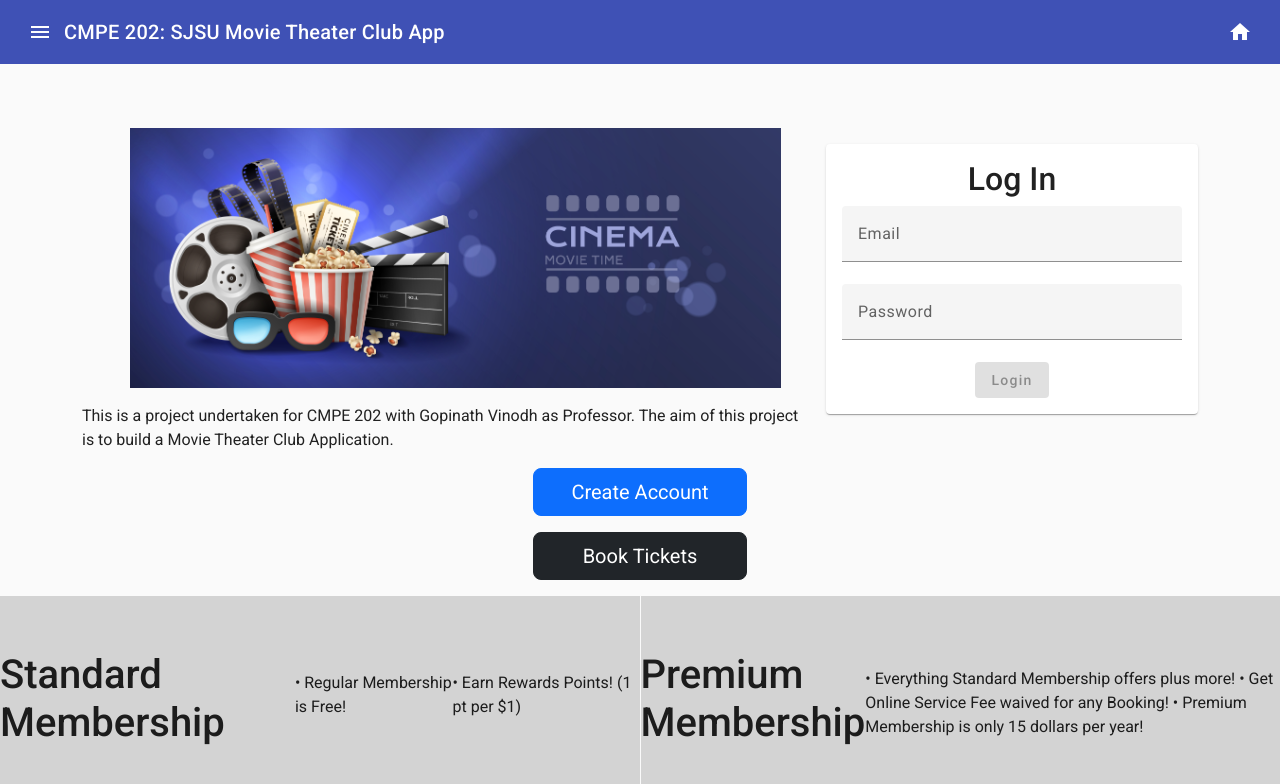
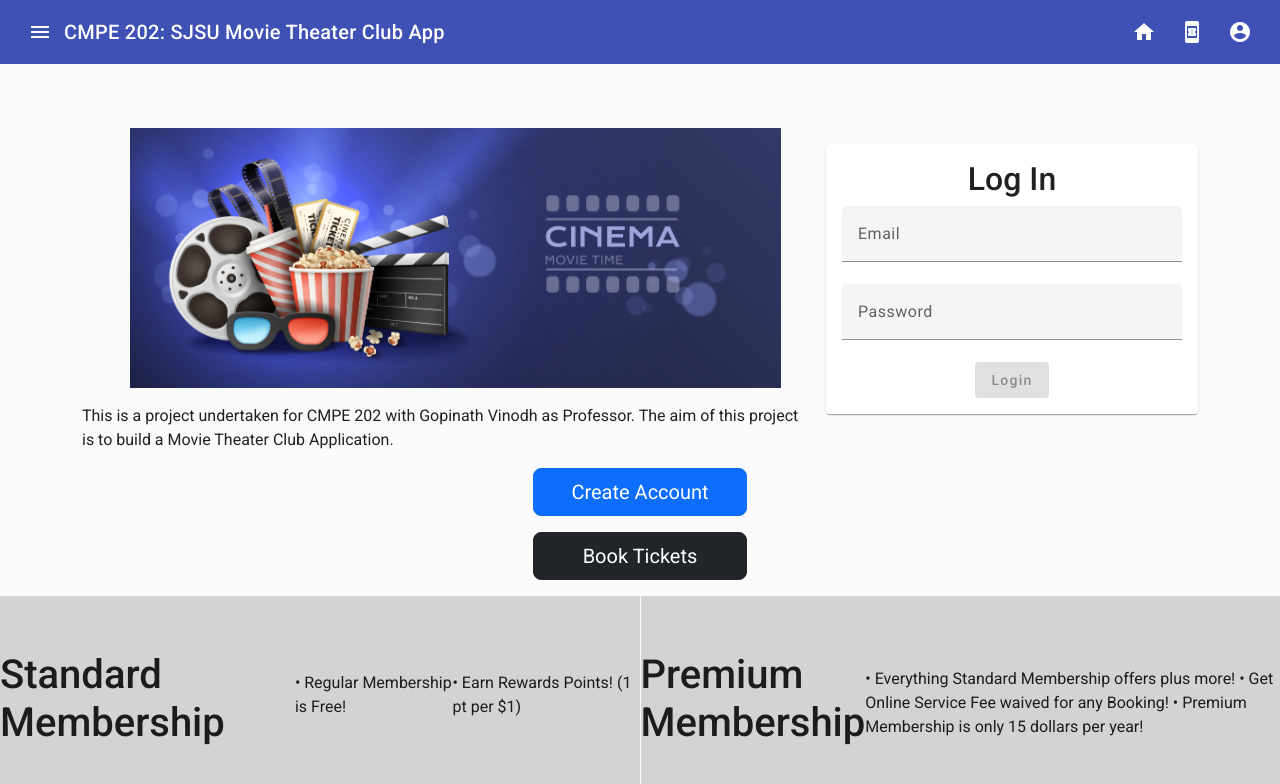
Before and after one commit to gopinathsjsu/team-project-alphaq, an Angular app in the folder movie-theater-club-ui/: page /home in a window 1280 px wide. Shown: the top 784 px of the page. Built offline with nearby package versions, Linux system fonts and the light colour scheme.

Commit message:
updated header toolbar

```diff
--- a/movie-theater-club-ui/src/app/header/header.component.html
+++ b/movie-theater-club-ui/src/app/header/header.component.html
@@ -7,4 +7,10 @@
     <button mat-icon-button [routerLink]="['/home']" class="example-icon home-icon" aria-label="Example icon-button with home icon">
       <mat-icon>home</mat-icon>
     </button>
+    <button mat-icon-button [routerLink]="['/book-tickets']" class="example-icon home-icon" aria-label="Example icon-button with home icon">
+      <mat-icon>book_online</mat-icon>
+    </button>
+    <button mat-icon-button [routerLink]="['/member']" class="example-icon home-icon" aria-label="Example icon-button with home icon">
+      <mat-icon>account_circle</mat-icon>
+    </button>
 </mat-toolbar>
```
